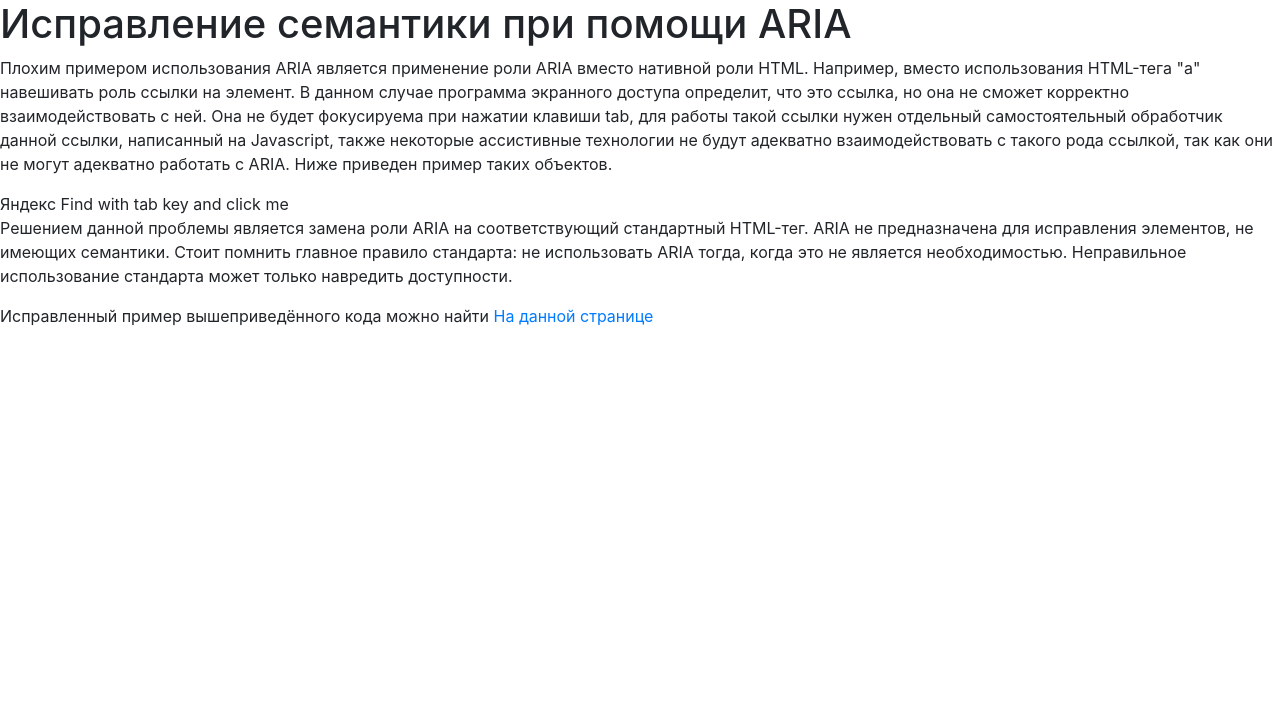
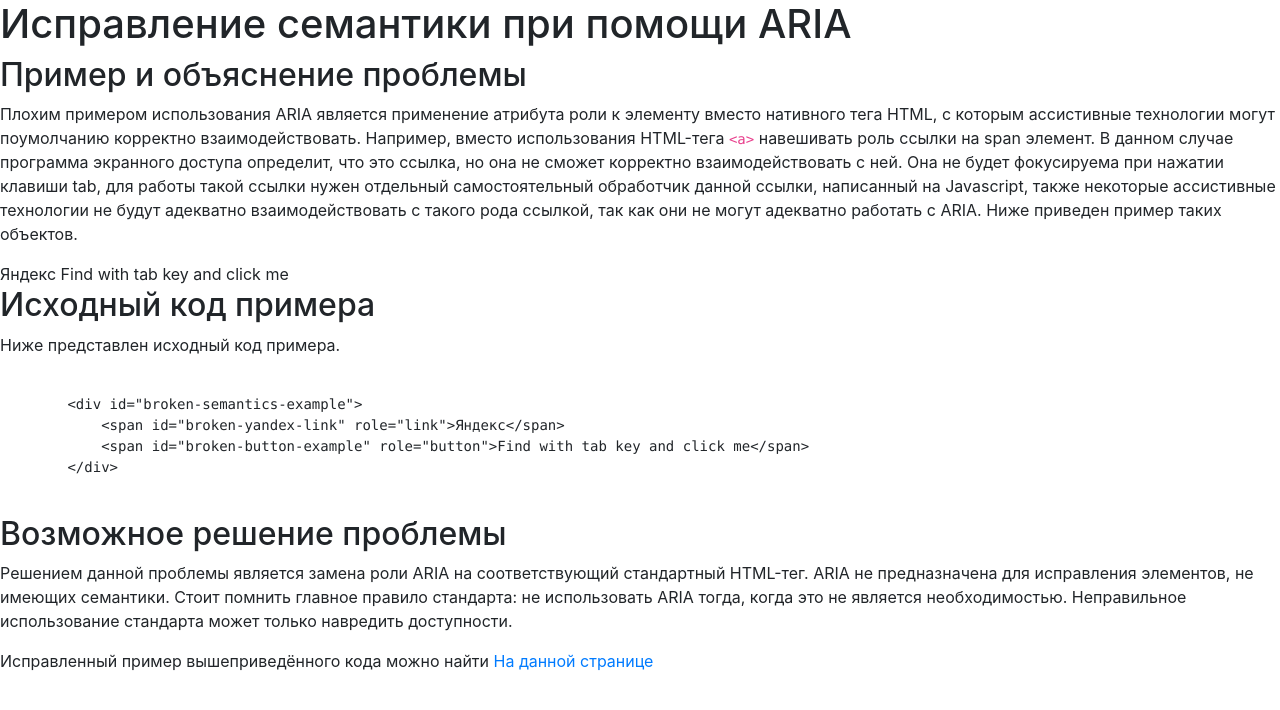
Before and after one commit to sevapopov2/wai-aria-inspection, a Django app: template server/templates/main/bad-examples/broken-semantics.html in a window 1280 px wide. Shown: the part 60-770 px from the top of the page. Run offline with Django 4.2, Linux system fonts and the light colour scheme; the template is opened without the code that fills it, so the values that code supplies are empty; some libraries are stand-ins or nearby versions.

Commit message:
Add source code examples to bad examples pages. Correct spelling mistakes and improved explanations and markup.

```diff
--- a/server/templates/main/bad-examples/broken-semantics.html
+++ b/server/templates/main/bad-examples/broken-semantics.html
@@ -2,8 +2,9 @@
 {% block title %}Исправление семантики при помощи ARIA{% endblock %}
 {% block content %}
 <h1 id="broken-semantics-aria-heading">Исправление семантики при помощи ARIA</h1>
-<p>Плохим примером использования ARIA является применение роли ARIA вместо нативной роли HTML.
-    Например, вместо использования HTML-тега "a" навешивать роль ссылки на элемент.
+<h2>Пример и объяснение проблемы</h2>
+<p>Плохим примером использования ARIA является применение атрибута роли к элементу вместо нативного  тега HTML, с которым ассистивные технологии могут поумолчанию корректно взаимодействовать.
+    Например, вместо использования HTML-тега <code>&lt;a&gt;</code> навешивать роль ссылки на span элемент.
     В данном случае программа экранного доступа определит, что это ссылка, но она не сможет корректно взаимодействовать
     с ней. Она не будет фокусируема при нажатии клавиши tab, для работы такой ссылки нужен отдельный самостоятельный
     обработчик данной ссылки, написанный на Javascript, также некоторые ассистивные технологии не будут адекватно
@@ -14,6 +15,17 @@
     <span id="broken-yandex-link" role="link">Яндекс</span>
     <span id="broken-button-example" role="button">Find with tab key and click me</span>
 </div>
+<h2>Исходный код примера</h2>
+<p>Ниже представлен исходный код примера.</p>
+<pre>
+    <code>
+        &lt;div id=&quot;broken-semantics-example&quot;&gt;
+            &lt;span id=&quot;broken-yandex-link&quot; role=&quot;link&quot;&gt;&YAcy;&ncy;&dcy;&iecy;&kcy;&scy;&lt;/span&gt;
+            &lt;span id=&quot;broken-button-example&quot; role=&quot;button&quot;&gt;Find with tab key and click me&lt;/span&gt;
+        &lt;/div&gt;
+    </code>
+</pre>
+<h2>Возможное решение проблемы</h2>
 <p>Решением данной проблемы является замена роли ARIA на соответствующий стандартный HTML-тег.
     ARIA не предназначена для исправления элементов, не имеющих семантики. Стоит помнить главное правило стандарта: не
     использовать ARIA тогда, когда это не является необходимостью. Неправильное использование стандарта может только
```
Also changed, not shown: server/templates/main/bad-examples/menu.html (+21 -2 lines), server/templates/main/bad-examples/redundant-semantics.html (+17 -2 lines).
